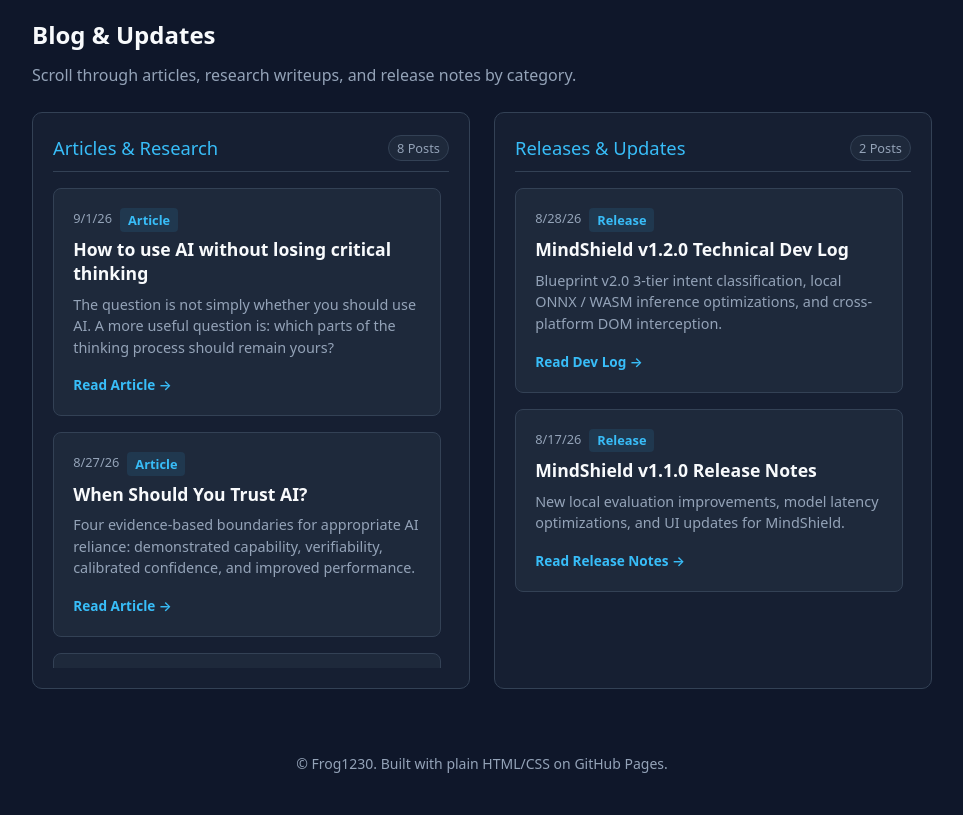
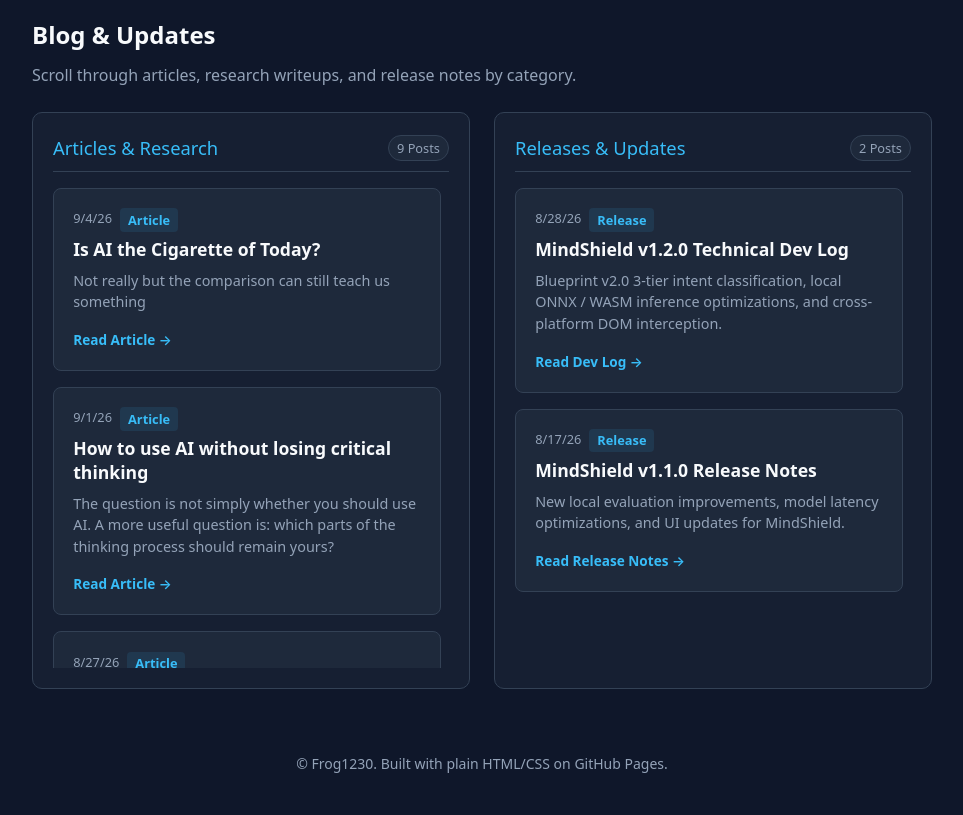
Before and after one commit to fluryjanis/frog1230.github.io, a plain HTML site: page index.html in a window 1280 px wide. Shown: the part 1980-2795 px from the top of the page, without its empty margins (158-1121 px from the left). Drawn offline with Linux system fonts and the light colour scheme.

Commit message:
Update blog category count and add new articles
Updated the blog category count and added new articles with descriptions.

```diff
--- a/index.html
+++ b/index.html
@@ -670,10 +670,24 @@
         <div class="blog-category-col">
           <div class="category-heading">
             <span>Articles & Research</span>
-            <span class="category-count">8 Posts</span>
+            <span class="category-count">9 Posts</span>
           </div>
 
           <div class="blog-scroll-container">
+
+            <article class="blog-card">
+              <div class="blog-meta">
+                <span class="blog-date">9/4/26</span>
+                <span class="blog-tag">Article</span>
+              </div>
+              <h3 class="blog-title">
+                <a href="blog/Is-AI-the-Cigarette-of-Today.html">Is AI the Cigarette of Today?</a>
+              </h3>
+              <p class="blog-description">
+                Not really but the comparison can still teach us something
+              </p>
+              <a href="blog/Is-AI-the-Cigarette-of-Today.html" class="read-more">Read Article →</a>
+            </article>
 
             <article class="blog-card">
               <div class="blog-meta">
```
